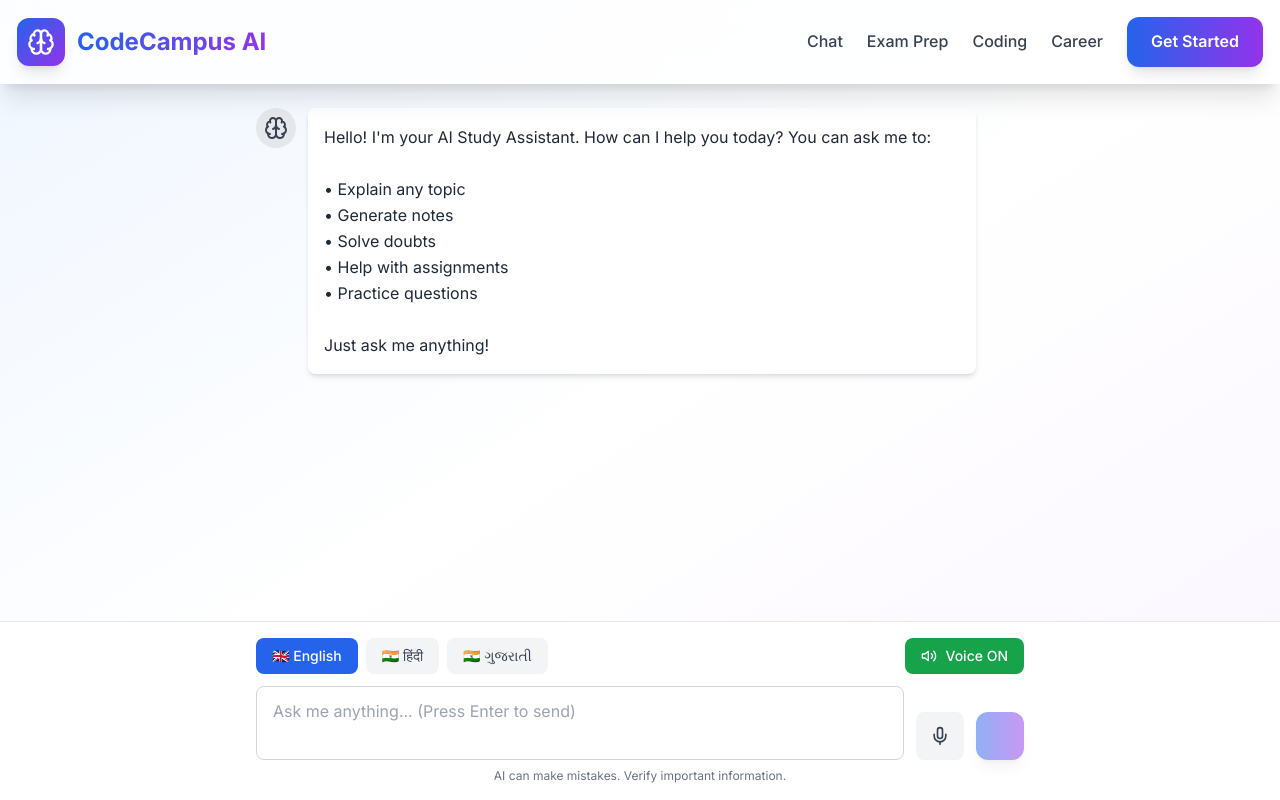
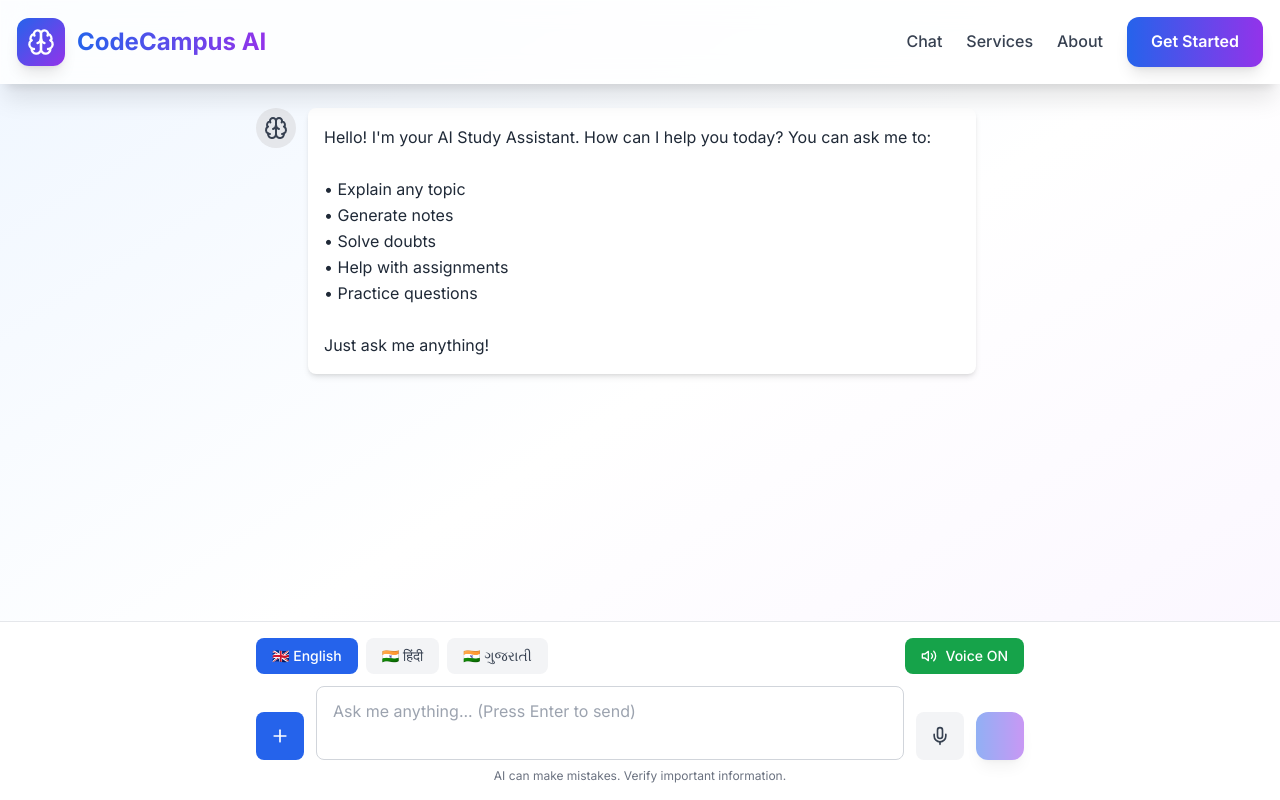
Before and after one commit to samarthchavda/AI-STUDENT-ASSISTANT, a React (Vite) app in the folder frontend/: page /chat in a window 1280 px wide. Built offline with nearby package versions, Linux system fonts and the light colour scheme; no server answers.

Commit message:
Redesign header and add plus menu in chat with all features

```diff
--- a/frontend/src/components/Header.tsx
+++ b/frontend/src/components/Header.tsx
@@ -32,16 +32,12 @@
                 Chat
                 <span className="absolute bottom-0 left-0 w-0 h-0.5 bg-blue-600 group-hover:w-full transition-all duration-300"></span>
               </Link>
-              <Link to="/exam-prep" className="text-gray-700 hover:text-blue-600 font-medium transition-colors relative group">
-                Exam Prep
+              <Link to="/#services" className="text-gray-700 hover:text-blue-600 font-medium transition-colors relative group">
+                Services
                 <span className="absolute bottom-0 left-0 w-0 h-0.5 bg-blue-600 group-hover:w-full transition-all duration-300"></span>
               </Link>
-              <Link to="/coding-help" className="text-gray-700 hover:text-blue-600 font-medium transition-colors relative group">
-                Coding
-                <span className="absolute bottom-0 left-0 w-0 h-0.5 bg-blue-600 group-hover:w-full transition-all duration-300"></span>
-              </Link>
-              <Link to="/career" className="text-gray-700 hover:text-blue-600 font-medium transition-colors relative group">
-                Career
+              <Link to="/#about" className="text-gray-700 hover:text-blue-600 font-medium transition-colors relative group">
+                About
                 <span className="absolute bottom-0 left-0 w-0 h-0.5 bg-blue-600 group-hover:w-full transition-all duration-300"></span>
               </Link>
             </nav>
--- a/frontend/src/pages/ChatPage.tsx
+++ b/frontend/src/pages/ChatPage.tsx
@@ -1,9 +1,11 @@
 import { useState, useRef, useEffect } from 'react'
-import { Send, Brain, Loader, Mic, MicOff, Volume2, VolumeX } from 'lucide-react'
+import { Send, Brain, Loader, Mic, MicOff, Volume2, VolumeX, Plus, BookOpen, Code, Briefcase, Upload } from 'lucide-react'
+import { useNavigate } from 'react-router-dom'
 import { chatAPI, ChatMessage } from '../api/client'
 import Header from '../components/Header'
 
 export default function ChatPage() {
+  const navigate = useNavigate()
   const [messages, setMessages] = useState<ChatMessage[]>([
     {
       role: 'assistant',
@@ -16,6 +18,7 @@
   const [isListening, setIsListening] = useState(false)
   const [isSpeaking, setIsSpeaking] = useState(false)
   const [autoSpeak, setAutoSpeak] = useState(true)
+  const [showPlusMenu, setShowPlusMenu] = useState(false)
   const messagesEndRef = useRef<HTMLDivElement>(null)
   const recognitionRef = useRef<any>(null)
   const speechSynthesisRef = useRef<SpeechSynthesisUtterance | null>(null)
@@ -411,6 +414,79 @@
           </div>
 
           <div className="flex gap-3 items-end">
+            {/* Plus Menu Button */}
+            <div className="relative">
+              <button
+                onClick={() => setShowPlusMenu(!showPlusMenu)}
+                className="h-12 w-12 flex items-center justify-center rounded-lg bg-blue-600 text-white hover:bg-blue-700 transition-colors"
+                title="More options"
+              >
+                <Plus className={`w-5 h-5 transition-transform ${showPlusMenu ? 'rotate-45' : ''}`} />
+              </button>
+
+              {/* Plus Menu Dropdown */}
+              {showPlusMenu && (
+                <div className="absolute bottom-14 left-0 bg-white rounded-lg shadow-xl border border-gray-200 py-2 w-56 z-10">
+                  <button
+                    onClick={() => {
+                      navigate('/exam-prep')
+                      setShowPlusMenu(false)
+                    }}
+                    className="w-full px-4 py-3 text-left hover:bg-blue-50 transition-colors flex items-center gap-3"
+                  >
+                    <BookOpen className="w-5 h-5 text-blue-600" />
+                    <div>
+                      <div className="font-medium text-gray-900">Exam Prep</div>
+                      <div className="text-xs text-gray-500">Practice questions</div>
+                    </div>
+                  </button>
+
+                  <button
+                    onClick={() => {
+                      navigate('/coding-help')
+                      setShowPlusMenu(false)
+                    }}
+                    className="w-full px-4 py-3 text-left hover:bg-green-50 transition-colors flex items-center gap-3"
+                  >
+                    <Code className="w-5 h-5 text-green-600" />
+                    <div>
+                      <div className="font-medium text-gray-900">Coding Help</div>
+                      <div className="text-xs text-gray-500">Debug & learn code</div>
+                    </div>
+                  </button>
+
+                  <button
+                    onClick={() => {
+                      navigate('/career')
+                      setShowPlusMenu(false)
+                    }}
+                    className="w-full px-4 py-3 text-left hover:bg-purple-50 transition-colors flex items-center gap-3"
+                  >
+                    <Briefcase className="w-5 h-5 text-purple-600" />
+                    <div>
+                      <div className="font-medium text-gray-900">Career Guidance</div>
+                      <div className="text-xs text-gray-500">Resume & interview</div>
+                    </div>
+                  </button>
+
+                  <button
+                    onClick={() => {
+                      // TODO: Implement document upload
+                      alert('Document upload feature coming soon!')
+                      setShowPlusMenu(false)
+                    }}
+                    className="w-full px-4 py-3 text-left hover:bg-orange-50 transition-colors flex items-center gap-3"
+                  >
+                    <Upload className="w-5 h-5 text-orange-600" />
+                    <div>
+                      <div className="font-medium text-gray-900">Upload Document</div>
+                      <div className="text-xs text-gray-500">PDF, DOC, TXT</div>
+                    </div>
+                  </button>
+                </div>
+              )}
+            </div>
+
             <textarea
               value={input}
               onChange={(e) => setInput(e.target.value)}
```
